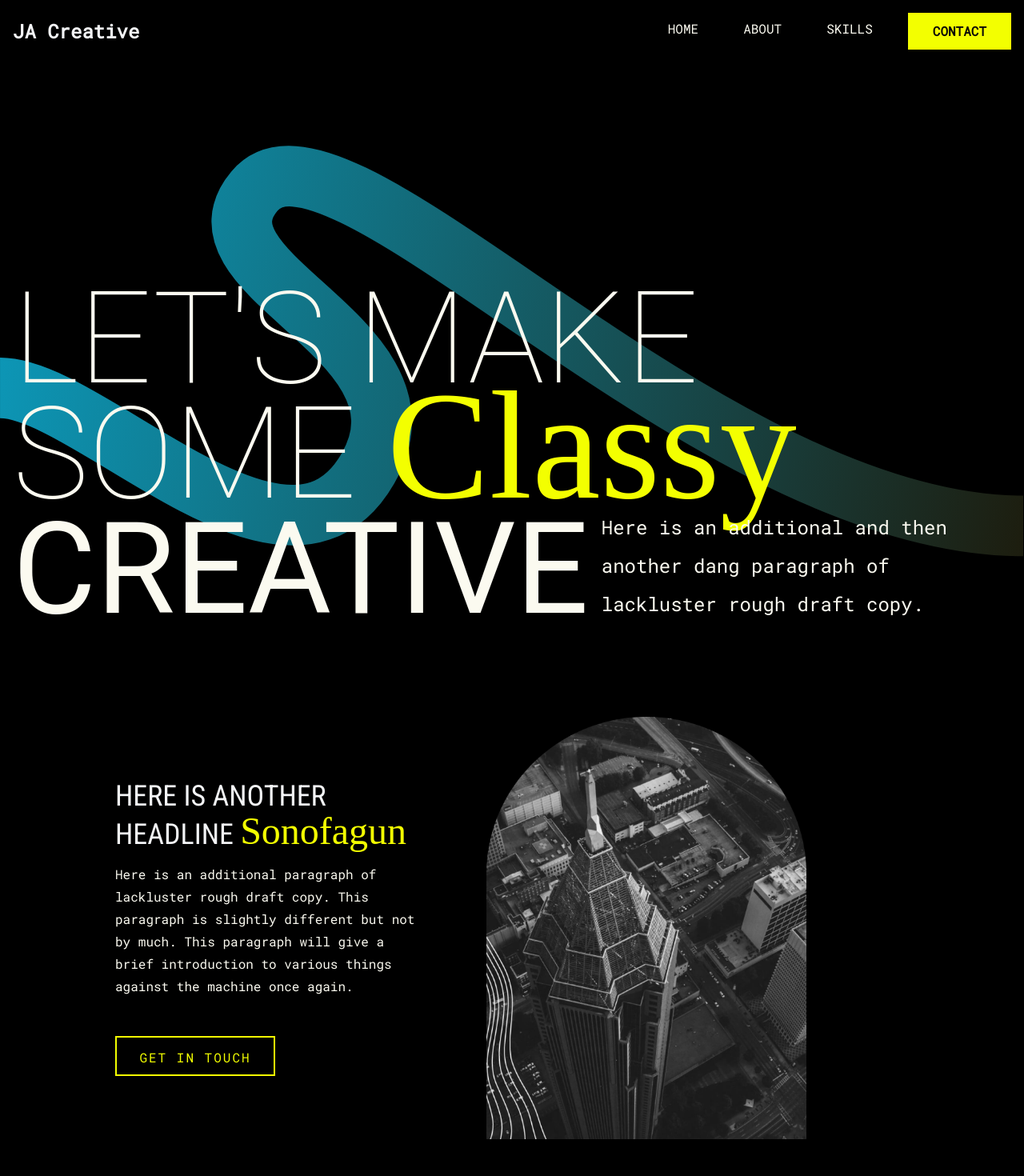
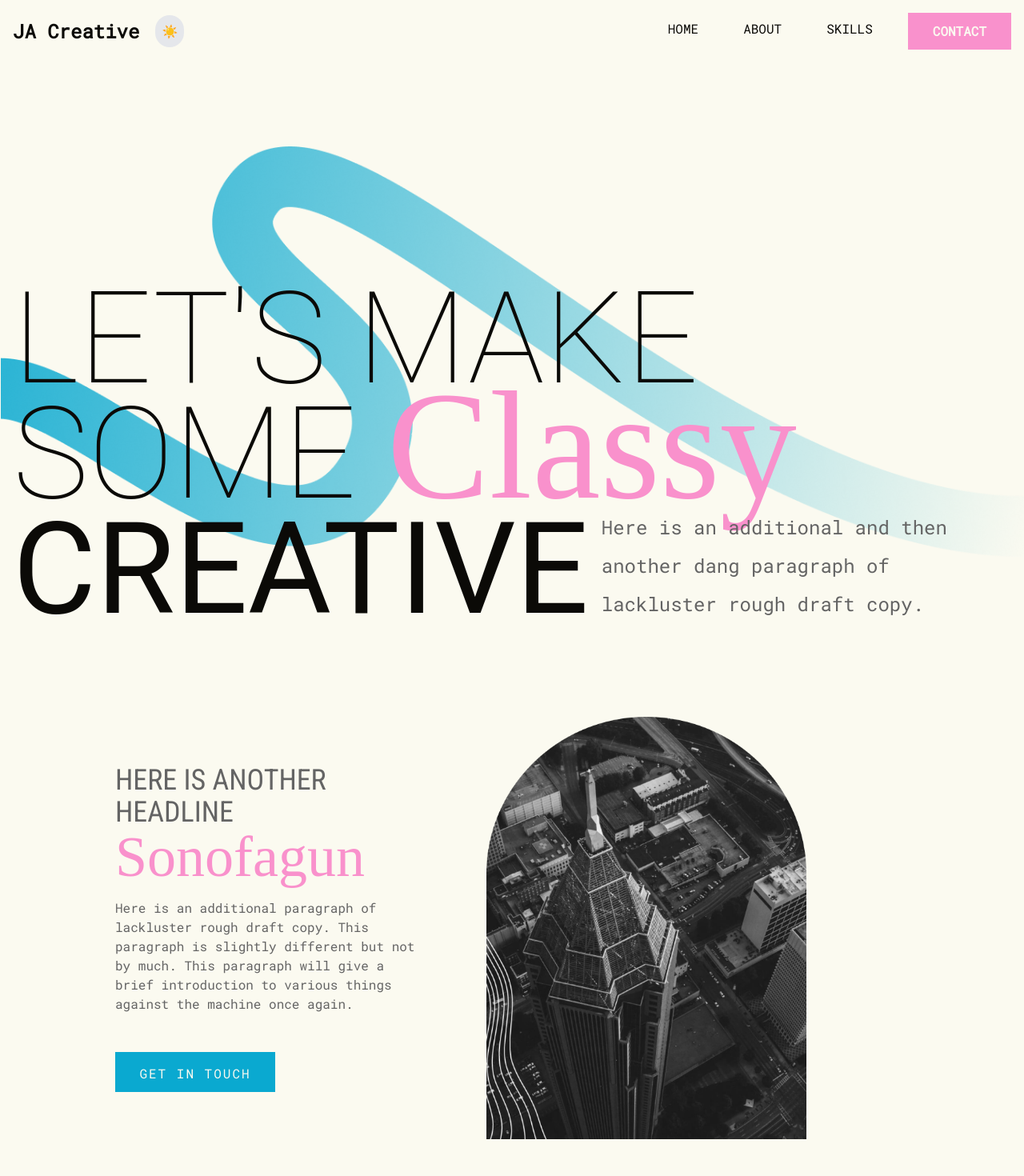
Before and after one commit to jacreative904/JA-Creative, a React (Vite) app: page / in a window 1280 px wide. Shown: the top 1470 px of the page at 80% size. Built offline with nearby package versions, Linux system fonts and the light colour scheme; a web font is replaced by a local one.

Commit message:
Added dark mode, reorganized index.css file, removed colors from individual component files and added to index.css

```diff
--- a/index.html
+++ b/index.html
@@ -4,7 +4,7 @@
     <meta charset="UTF-8" />
     <link rel="icon" type="image/svg+xml" href="/vite.svg" />
     <meta name="viewport" content="width=device-width, initial-scale=1.0" />
-    <title>Vite + React</title>
+    <title>James Austin Creative</title>
 
     <link rel="preconnect" href="https://fonts.googleapis.com">
     <link rel="preconnect" href="https://fonts.gstatic.com" crossorigin>
--- a/src/App.jsx
+++ b/src/App.jsx
@@ -1,16 +1,16 @@
 import React, { useState, Suspense, lazy } from 'react';
 import { Routes, Route } from 'react-router-dom';
-import "./App.css";
 import "./index.css";
 
 import HomePage from './pages/Home/HomePage';
 import AboutPage from './pages/About/AboutPage';
 import SkillsPage from './pages/skills/SkillsPage';
 import ContactPage from './pages/Contact/ContactPage';
-import NotFoundPage from './components/NotFoundPage';
-import LoadingScreen from './components/LoadingScreen';
+
 import Navbar from './components/Navbar'
 import MobileMenu from './components/MobileMenu';
+import LoadingScreen from './components/LoadingScreen';
+import NotFoundPage from './components/NotFoundPage';
 
 function App() {
   const [isLoaded, setIsLoaded] = useState(false);
@@ -19,7 +19,7 @@ function App() {
   return (
     <>
       {!isLoaded && <LoadingScreen onComplete={() => setIsLoaded(true)} />}{" "}
-      <div className={`min-h-screen transition-opacity duration-700 ${isLoaded ? "opacity-100" : "opacity-0"} bg-black text-gray-100`}>
+      <div className={`min-h-screen transition-opacity duration-700 ${isLoaded ? "opacity-100" : "opacity-0"}`}>
         <Navbar menuOpen={menuOpen} setMenuOpen={setMenuOpen}/>
         <MobileMenu menuOpen={menuOpen} setMenuOpen={setMenuOpen}/>
 
--- /dev/null
+++ b/src/components/DarkModeToggle.jsx
@@ -0,0 +1,30 @@
+import React, { useEffect, useState } from 'react';
+
+const DarkModeToggle = () => {
+  const [isDarkMode, setIsDarkMode] = useState(() => {
+    // Check localStorage for the user's preference
+    return localStorage.getItem('theme') === 'dark';
+  });
+
+  useEffect(() => {
+    const root = window.document.documentElement;
+    if (isDarkMode) {
+      root.classList.add('dark');
+      localStorage.setItem('theme', 'dark');
+    } else {
+      root.classList.remove('dark');
+      localStorage.setItem('theme', 'light');
+    }
+  }, [isDarkMode]);
+
+  return (
+    <button
+      onClick={() => setIsDarkMode(!isDarkMode)}
+      className="p-2 rounded-full bg-gray-200 dark:bg-gray-800 text-gray-800 dark:text-gray-200"
+    >
+      {isDarkMode ? '🌙' : '☀️'}
+    </button>
+  );
+};
+
+export default DarkModeToggle;
--- a/src/components/Navbar.jsx
+++ b/src/components/Navbar.jsx
@@ -1,5 +1,6 @@
 import { useEffect } from 'react';
 import { Link } from 'react-router-dom';
+import DarkModeToggle from './DarkModeToggle';
 
 
 const Navbar = ({menuOpen, setMenuOpen}) => {
@@ -9,11 +10,15 @@ const Navbar = ({menuOpen, setMenuOpen}) => {
 
     return <nav>
       <div className="max-w-screen-2xl flex flex-wrap items-center justify-between mx-auto p-4">
-        <Link
-            to="/"
-            className='headline-regular self-center text-2xl font-bold whitespace-nowrap dark:text-white'>
-            JA Creative
-        </Link>
+        <div className="flex gap-5">
+          <Link
+              to="/"
+              className='headline-regular self-center text-2xl font-bold whitespace-nowrap text-maindark dark:text-mainbg'>
+              JA Creative
+          </Link>
+          <DarkModeToggle />
+        </div>
+
 
 {/* ------ Mobile Humburger ----- */}
         <div className="flex md:order-2 space-x-3 md:space-x-0 rtl:space-x-reverse">
--- a/src/components/TwoColumn.jsx
+++ b/src/components/TwoColumn.jsx
@@ -5,7 +5,7 @@ import Button from "./Button";
 const TwoColumn = (props) => {
 
 return (
-    <div class="flex flex-col-reverse p-4 gap-8 min-h-[90dvh] justify-center lg:flex-row lg:items-center lg:gap-20 lg:max-w-[90vw]">
+    <div className="flex flex-col-reverse p-4 gap-8 min-h-[90dvh] justify-center lg:flex-row lg:items-center lg:gap-20 lg:max-w-[90vw]">
             <div className="flex flex-col max-w-[80vw] md:max-w-[70vw] lg:max-w-[40vw] xl:max-w-[30vw]">
                 <h2 className="headline">{ props.normalText } <span className="headline-fancy">{ props.fancyText }</span></h2>
                 <p className="body-text pb-12">{ props.bodyText }</p>
--- a/src/components/TwoColumnAlt.jsx
+++ b/src/components/TwoColumnAlt.jsx
@@ -5,7 +5,7 @@ import Button from "./Button";
 const TwoColumnAlt = (props) => {
 
 return (
-    <div class="flex flex-col p-4 gap-8 min-h-[90dvh] justify-center lg:flex-row lg:items-center lg:gap-20 lg:max-w-[90vw]">
+    <div className="flex flex-col p-4 gap-8 min-h-[90dvh] justify-center lg:flex-row lg:items-center lg:gap-20 lg:max-w-[90vw]">
             <div className="flex flex-col">
                 <img src={ props.img } alt={ props.alt } className="two-col-img"/>
             </div>
--- a/src/index.css
+++ b/src/index.css
@@ -1,4 +1,6 @@
 @import "tailwindcss";
+
+@custom-variant dark (&:where(.dark, .dark *));
 
 @theme {
   --breakpoint-xs: 20rem;
@@ -7,34 +9,42 @@
   --font-display: 'Roboto', 'sans-serif';
   --font-fancy: 'Mea Culpa', 'cursive';
 
-  --color-maindark: #0B0A07;
+  /* -----------------Global------------------- */
+
+
+  /*--- Light Mode ---*/
+  --color-mainbg: #FBFAF0;
   --color-mainyellow: #F3FF00;
   --color-mainpink: #F991CC;
   --color-mainteal: #0AA9D0;
   --color-maintext: #646464;
-  --color-mainlight: #FBFAF0;
-  --color-lightgrey: #E0E0E0;
+  --color-maingrey: #E0E0E0;
+  --color-maindark: #0B0A07;
+
+
+  /*--- Dark Mode ---*/
+
+  --color-darkbg: #0B0A07;
+  --color-darkyellow: #F3FF00;
+  --color-darkpink: #F991CC;
+  --color-darkteal: #0AA9D0;
+  --color-darktext: #646464;
+  --color-darklight: #FBFAF0;
+  --color-darkgrey: #E0E0E0;
 
   --ease-fluid: cubic-bezier(0.3, 0, 0, 1);
   --ease-snappy: cubic-bezier(0.2, 0, 0, 1);
 }
-
-/* -----------------Global------------------- */
 
 html,
 body {
   margin: 0;
   padding: 0;
   font-family: "Roboto Mono", monospace;
-  background:#0B0A07;
-  color: #fbfaf0;
+  @apply bg-mainbg dark:bg-maindark text-maintext dark:text-darklight;
 }
 
-/* -----------------Light Typography------------------- */
-
-.body-text {
-  @apply font-text font-normal text-maintext leading-7;
-}
+/* ---Typopgrahy--- */
 
 .headline {
   font-family: "Roboto Condensed", sans-serif;
@@ -42,35 +52,10 @@ body {
 }
 
 .headline-fancy {
-  @apply font-fancy text-5xl text-mainpink normal-case;
+  @apply font-fancy text-7xl text-mainpink normal-case;
 }
 
-/* -----------------Light Elements------------------- */
-
-.two-col-img {
-  @apply max-w-[25rem] md:max-w-[30]
-}
-
-
-/* Light Hero Section */
-
-.hero-headline {
-  @apply font-display text-maindark uppercase font-normal text-6xl leading-9 md:text-8xl md:leading-[6rem] lg:text-9xl lg:leading-[7rem] xl:text-[10rem] xl:leading-[9rem];
-}
-
-.hero-headline-thin {
-  @apply font-display text-maindark uppercase font-thin text-6xl leading-8 md:text-8xl md:leading-[6rem] lg:text-9xl lg:leading-[7rem] xl:text-[10rem] xl:leading-[9rem];
-}
-
-.hero-headline-fancy {
-  @apply font-fancy text-mainpink text-7xl normal-case md:text-9xl md:leading-[1rem] lg:text-[10rem] lg:leading-[1rem] xl:text-[12rem];
-}
-
-.hero-body-text {
-  @apply font-text text-maindark font-normal leading-7 md:text-xl md:leading-[2.3rem] lg:text-xl lg:leading-[2.5rem] xl:text-2xl xl:leading-[3rem];
-}
-
-/* Light Navbar Styling */
+/* -------------------Navbar Styling --------------------*/
 
 .nav-text {
   font-family: "Roboto Mono", monospace;
@@ -79,12 +64,15 @@ body {
   font-style: normal;
   letter-spacing: 9%;
   text-transform: uppercase;
-  color: #0B0A07;
   display: inline-block;
   position: relative;
+  @apply text-maindark dark:text-darklight;
 }
 
+/* ------------------- XXXXXXXXXXXXXXX HOVER UNDERLINES NEED TO BE FIXED IN NAV SECTION XXXXXXXXXXXXXX --------------------*/
+
 .nav-text::after {
+  @apply bg-mainpink dark:bg-darkyellow;
   content: '';
   position: absolute;
   width: 100%;
@@ -92,7 +80,6 @@ body {
   height: 1px;
   bottom: 0;
   left: 0;
-  background-color: #F991CC;
   transition: transform 0.25s ease-out;
 }
 
@@ -109,171 +96,50 @@ body {
 }
 
 .nav-cta {
-  background-color:#F991CC;
-  border: 1px solid #F991CC;
-  color: #FBFAF0;
+  color: var(--color-darklight);
   font-family: "Roboto Mono", monospace;
   font-optical-sizing: auto;
   font-weight: 600;
   font-style: normal;
   letter-spacing: 9%;
   text-transform: uppercase;
+  border: 1px solid;
   border-radius: 0px;
   padding: 10px 30px;
+  @apply bg-mainpink border-mainpink dark:border-darkyellow dark:bg-darkyellow dark:text-darkbg;
 }
 
 .nav-cta:hover {
-  color:#F991CC;
-  border: 1px solid #F991CC;
+  border: 1px solid;
   border-style: inset;
   background-color: rgba(0, 0, 0, 0);
   transition: all 0.2s ease-out allow-discrete;
+  @apply text-mainpink dark:text-darkyellow bg-mainbg dark:bg-darkbg border-mainpink dark:border-darkyellow;
 }
 
-/* Light Button Styling */
+/* -------------------Hero Section --------------------*/
 
-.button {
-  display: block;
-  width: 200px;
-  height: 50px;
-  padding-top:3px;
-  line-height: 40px;
-  font-size: 1em;
-  font-family: 'Roboto Mono', monospace;
-  text-decoration: none;
-  color: #F991CC;
-  border: 2px solid #F991CC;
-  letter-spacing: 2px;
-  text-align: center;
-  position: relative;
-  transition: all .35s;
-  text-transform: uppercase;
+.hero-headline {
+  @apply font-display text-maindark dark:text-darklight uppercase font-normal text-6xl leading-9 md:text-8xl md:leading-[6rem] lg:text-9xl lg:leading-[7rem] xl:text-[10rem] xl:leading-[9rem];
 }
 
-.button span {
-  position: relative;
-  z-index: 2;
+.hero-headline-thin {
+  @apply font-display text-maindark dark:text-darklight uppercase font-thin text-6xl leading-8 md:text-8xl md:leading-[6rem] lg:text-9xl lg:leading-[7rem] xl:text-[10rem] xl:leading-[9rem];
 }
 
-.button:after {
-  position: absolute;
-  content: "";
-  top: 0;
-  left: 0;
-  width: 0;
-  height: 100%;
-  background: #F991CC;
-  transition: all .35s;
+.hero-headline-fancy {
+  @apply font-fancy text-mainpink dark:text-darkyellow text-7xl normal-case md:text-9xl md:leading-[1rem] lg:text-[10rem] lg:leading-[1rem] xl:text-[12rem];
 }
 
-.button:hover{
-  color: #F991CC;
-  font-weight: bold;
+.hero-body-text {
+  @apply font-text text-maintext dark:text-darklight font-normal leading-7 md:text-xl md:leading-[2.3rem] lg:text-xl lg:leading-[2.5rem] xl:text-2xl xl:leading-[3rem];
 }
 
-.button:hover:after{
-  width: 100%;
-}
-
-/* -----------------Dark Typography------------------- */
-
-.body-text {
-  font-family: "Roboto Mono", monospace;
-  @apply font-text font-normal text-mainlight leading-7;
-}
-
-.headline {
-  font-family: "Roboto Condensed", sans-serif;
-  @apply text-4xl font-normal uppercase pb-4;
-}
-
-.headline-fancy {
-  @apply font-fancy text-5xl text-mainyellow normal-case;
-}
 
 /* -----------------Dark Elements------------------- */
 
 .two-col-img {
   @apply max-w-[25rem] md:max-w-[30]
-}
-
-
-/* -------------------Hero Section --------------------*/
-
-.hero-headline {
-  @apply font-display text-mainlight uppercase font-normal text-6xl leading-9 md:text-8xl md:leading-[6rem] lg:text-9xl lg:leading-[7rem] xl:text-[10rem] xl:leading-[9rem];
-}
-
-.hero-headline-thin {
-  @apply font-display text-mainlight uppercase font-thin text-6xl leading-8 md:text-8xl md:leading-[6rem] lg:text-9xl lg:leading-[7rem] xl:text-[10rem] xl:leading-[9rem];
-}
-
-.hero-headline-fancy {
-  @apply font-fancy text-mainyellow text-7xl normal-case md:text-9xl md:leading-[1rem] lg:text-[10rem] lg:leading-[1rem] xl:text-[12rem];
-}
-
-.hero-body-text {
-  @apply font-text text-mainlight font-normal leading-7 md:text-xl md:leading-[2.3rem] lg:text-xl lg:leading-[2.5rem] xl:text-2xl xl:leading-[3rem];
-}
-
-/* -------------------Navbar Styling --------------------*/
-
-.nav-text {
-  font-family: "Roboto Mono", monospace;
-  font-optical-sizing: auto;
-  font-weight: 300;
-  font-style: normal;
-  letter-spacing: 9%;
-  text-transform: uppercase;
-  color: #FBFAF0;
-  display: inline-block;
-  position: relative;
-}
-
-.nav-text::after {
-  content: '';
-  position: absolute;
-  width: 100%;
-  transform: scaleX(0);
-  height: 1px;
-  bottom: 0;
-  left: 0;
-  background-color: #F3FF00;
-  transition: transform 0.25s ease-out;
-}
-
-.nav-text:hover::after {
-  transform: scaleX(1);
-}
-
-.nav-text.left::after {
-  transform-origin: bottom right;
-}
-
-.nav-text.left:hover::after {
-  transform-origin: bottom left;
-}
-
-.nav-cta {
-  background-color:#F3FF00;
-  border: 1px solid #F3FF00;
-  color: #0B0A07;
-  font-family: "Roboto Mono", monospace;
-  font-optical-sizing: auto;
-  font-weight: 600;
-  font-style: normal;
-  letter-spacing: 9%;
-  text-transform: uppercase;
-  border-radius: 0px;
-  padding: 10px 30px;
-}
-
-.nav-cta:hover {
-  color:#F3FF00;
-  border: 1px solid #F3FF00;
-  border-style: inset;
-  background-color: rgba(0, 0, 0, 0);
-  transition: all 0.2s ease-out allow-discrete;
 }
 
 /* Button Styling */
@@ -287,19 +153,22 @@ body {
   font-size: 1em;
   font-family: 'Roboto Mono', monospace;
   text-decoration: none;
-  color: #F3FF00;
-  border: 2px solid #F3FF00;
+  border: 2px solid;
   letter-spacing: 2px;
   text-align: center;
   position: relative;
   transition: all .35s;
   text-transform: uppercase;
+  @apply text-mainbg dark:text-darkbg bg-mainteal dark:bg-darkyellow border-mainteal dark:border-darkyellow;
 }
 
 .button span {
   position: relative;
   z-index: 2;
 }
+
+/* ------------------- XXXXXXXXXXXXXXX HOVER BUTTONS IN DARK MODE NEED TO BE FIXED GLOBALLY XXXXXXXXXXXXXX --------------------*/
+
 
 .button:after {
   position: absolute;
@@ -308,19 +177,18 @@ body {
   left: 0;
   width: 0;
   height: 100%;
-  background: #F3FF00;
   transition: all .35s;
+  @apply bg-mainbg dark:bg-darkbg;
 }
 
 .button:hover{
-  color: #0B0A07;
   font-weight: bold;
+  @apply text-mainteal dark:text-darkyellow border-mainteal dark:border-darkyellow;
 }
 
 .button:hover:after{
   width: 100%;
 }
-
 
 @layer utilities {
 
--- a/src/pages/Home/Hero.jsx
+++ b/src/pages/Home/Hero.jsx
@@ -3,7 +3,7 @@ import React from "react";
 const Hero = () => {
   return (
     <>
-    <div className="flex flex-col p-4 justify-center lg:justify-end bg-[url('./assets/squiggle.svg')] bg-no-repeat bg-center bg-contain h-[calc(100dvh-78px)]">
+    <div className="flex flex-col p-4 justify-center lg:justify-end bg-[url('./assets/light_squiggle.png')] bg-no-repeat bg-center bg-contain h-[calc(100dvh-78px)]">
             <div className="flex flex-row">
                 <h1 className="hero-headline-thin sm:max-w-[80vw]">Let's Make <br></br><span className="whitespace-nowrap">Some <span className="hero-headline-fancy">Classy </span></span></h1>
             </div>
```
Also changed, not shown: src/components/MobileMenu.jsx (+5 -5 lines), src/App.css (deleted), src/assets/light_squiggle.png (added).
